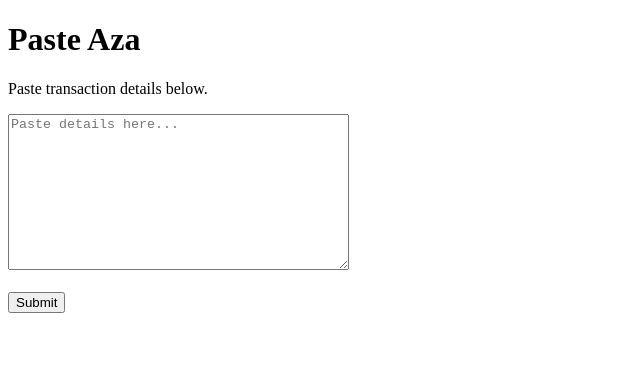
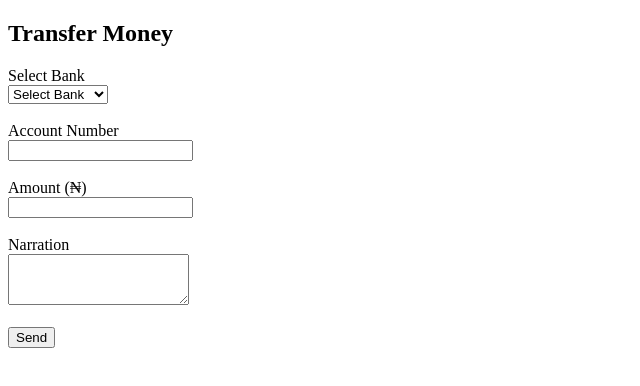
Before and after one commit to lezeani32-art/Paste-Aza, a plain HTML site: page index.html in a window 1280 px wide. Shown: the whole page, without its empty margins (0-640 px from the left). Drawn offline with Linux system fonts and the light colour scheme.

Commit message:
Update index.html

```diff
--- a/index.html
+++ b/index.html
@@ -1,18 +1,41 @@
 <!DOCTYPE html>
 <html>
 <head>
-  <title>Paste Aza Form</title>
+  <title>Paste Aza – Transfer</title>
+  <meta name="viewport" content="width=device-width, initial-scale=1.0">
 </head>
 <body>
-  <h1>Paste Aza</h1>
 
-  <p>Paste transaction details below.</p>
+<h2>Transfer Money</h2>
 
-  <form>
-    <textarea rows="10" cols="40" placeholder="Paste details here..."></textarea>
-    <br><br>
-    <button type="submit">Submit</button>
-  </form>
+<form id="bankForm">
+
+  <label>Select Bank</label><br>
+  <select id="bank" required>
+    <option value="">Select Bank</option>
+    <option>Access Bank</option>
+    <option>GTBank</option>
+    <option>UBA</option>
+    <option>First Bank</option>
+    <option>Zenith Bank</option>
+    <option>Opay</option>
+    <option>Kuda</option>
+  </select><br><br>
+
+  <label>Account Number</label><br>
+  <input type="text" id="account" maxlength="10" required><br><br>
+
+  <label>Amount (₦)</label><br>
+  <input type="number" id="amount" required><br><br>
+
+  <label>Narration</label><br>
+  <textarea id="narration" rows="3" required></textarea><br><br>
+
+  <button type="submit">Send</button>
+
+</form>
+
+<p id="status"></p>
 
 </body>
 </html>
```
